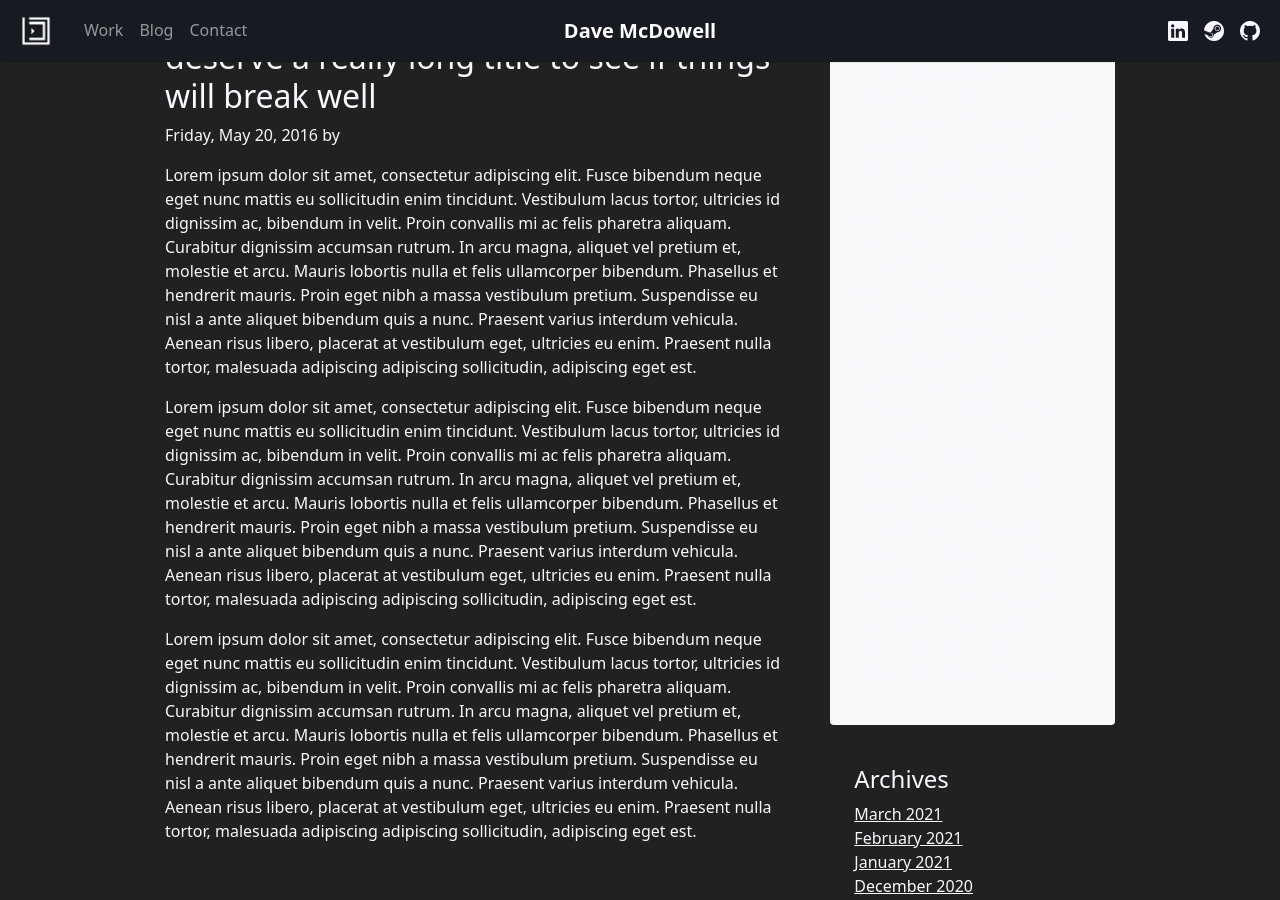
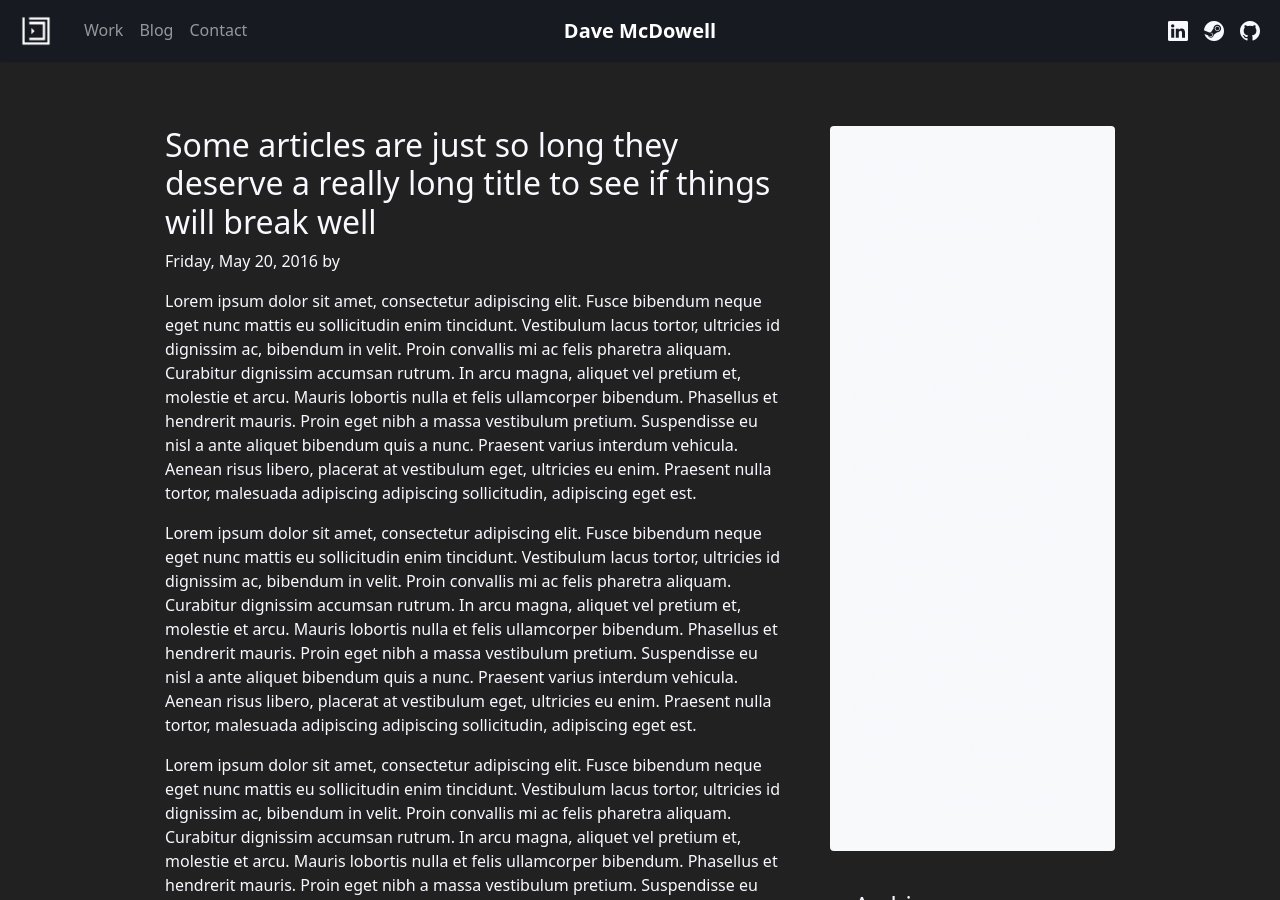
Before and after one commit to davemcdowell/portfolio, a Jekyll site: the page built from _posts/2016-05-20-super-long-article.md, in a window 1280 px wide and 900 px high. Built offline with Jekyll 4.4.1, drawn with Linux system fonts in a browser that asks for light colours; nearby versions of some CDN libraries.

Commit message:
Update post.html

```diff
--- a/_layouts/post.html
+++ b/_layouts/post.html
@@ -2,7 +2,7 @@
 layout: default
 ---
 {%- assign date_format = site.date_format | default: "%A, %B %e, %Y" -%}
-<section id="post-main">
+<section id="post-main" style="padding-top: 62px; margin-top: 4rem;">
     <div id="post-container" class="mx-auto" style="max-width: 950px;">
         <div class="row g-5">
             <div class="col-md-8">
```
